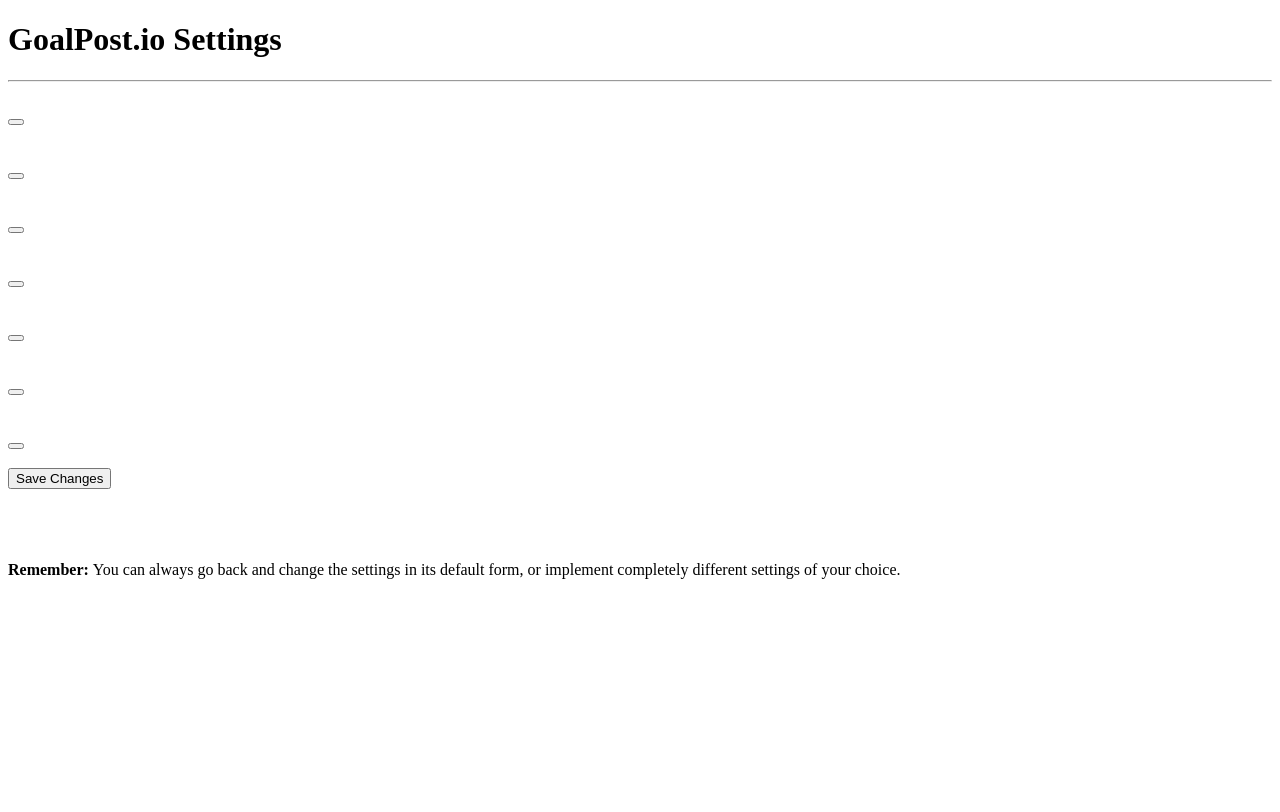
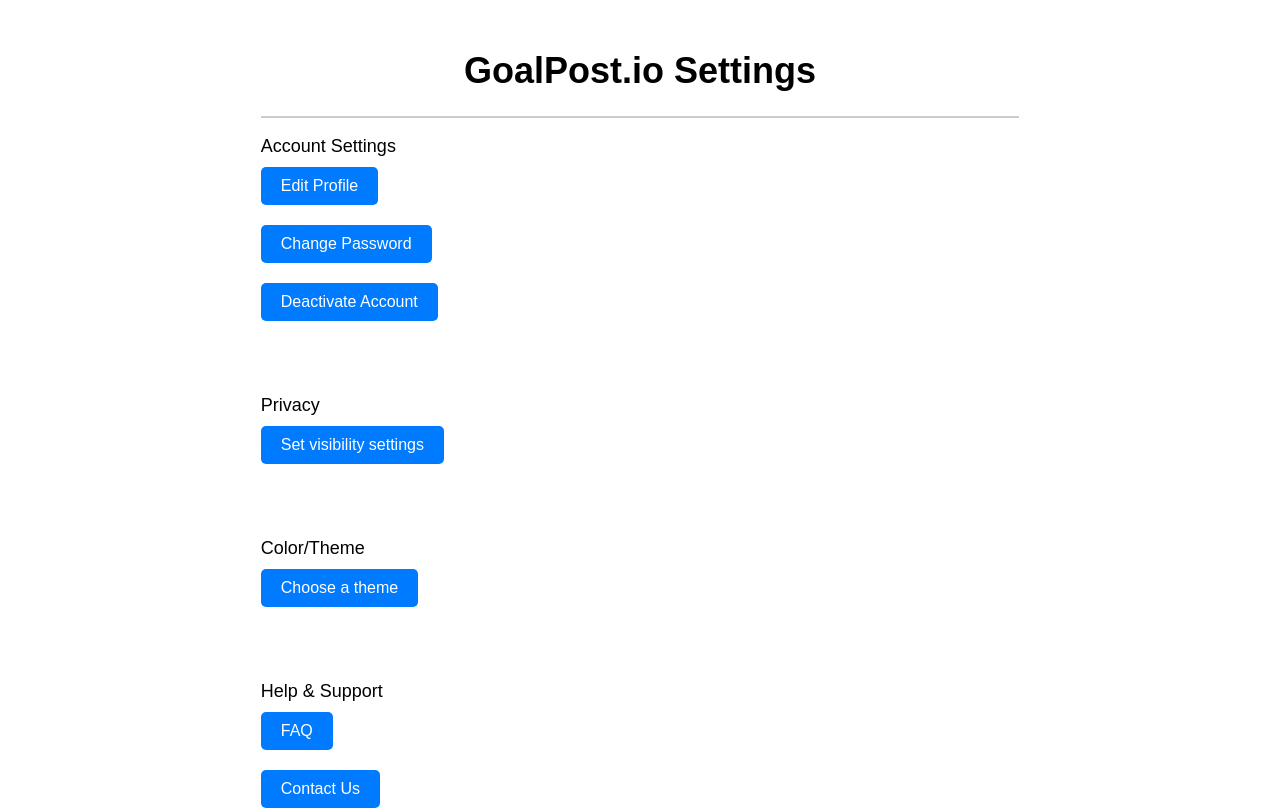
Before and after one commit to zachRadack/Goals-Website, a plain HTML site: page Webapp_root/templates/settings.html in a window 1280 px wide. Shown: the top 812 px of the page. Drawn offline with Linux system fonts and the light colour scheme.

Commit message:
Update settings.html

```diff
--- a/Webapp_root/templates/settings.html
+++ b/Webapp_root/templates/settings.html
@@ -1,44 +1,79 @@
 <!DOCTYPE html>
 <html>
     <head>
-        <meta charset = "UTF-8" />
+        <meta charset="UTF-8" />
         <title>GoalPost.io Settings</title>
+        <style>
+            body {
+                font-family: Arial, sans-serif;
+            }
+            h1 {
+                text-align: center;
+                margin-top: 50px;
+                font-size: 36px;
+            }
+            hr {
+                width: 60%;
+                margin: auto;
+                border: none;
+                border-top: 2px solid #ccc;
+            }
+            form {
+                width: 60%;
+                margin: auto;
+            }
+            label {
+                display: block;
+                font-size: 18px;
+                margin-bottom: 10px;
+            }
+            button {
+                display: block;
+                font-size: 16px;
+                padding: 10px 20px;
+                border-radius: 5px;
+                border: none;
+                background-color: #007AFF;
+                color: #fff;
+                cursor: pointer;
+                margin-bottom: 20px;
+            }
+            button:hover {
+                background-color: #0067d6;
+            }
+            footer {
+                text-align: center;
+                margin-top: 50px;
+                font-size: 14px;
+                color: #aaa;
+            }
+        </style>
     </head>
     <body>
         <h1>GoalPost.io Settings</h1>
         <hr>
         <br>
         <form>
-            <label></label>
-            <button></button>
+            <label>Account Settings</label>
+            <button>Edit Profile</button>
+            <button>Change Password</button>
+            <button>Deactivate Account</button>
             <br><br><br>
-            <label></label>
-            <button></button>
+            <label>Privacy</label>
+            <button>Set visibility settings</button>
             <br><br><br>
-            <label></label>
-            <button></button>
- <!-- Perhaps some of the buttons can be changed to levers, checkboxes, multiple-choice bullets, some other function/command. -->
+            <label>Color/Theme</label>
+            <button>Choose a theme</button>
             <br><br><br>
-            <label></label>
-            <button></button>
-            <br><br><br>
-            <label></label>
-            <button></button>
-            <br><br><br>
-            <label></label>
-            <button></button>
-            <br><br><br>
-            <label></label>
-            <button></button>
+            <label>Help & Support</label>
+            <button>FAQ</button>
+            <button>Contact Us</button>
             <br><br>
             <div>
-                <button type = "submit">Save Changes</button>
+                <button type="submit">Save Changes</button>
             </div>
             <br><br>
         </form>
- <!-- How many forms/divs would the Settings page need, and how many labels/buttons for one and/or the other?  Unless only one <form> is required, I would suggest adding at least one or two more forms to make the settings page complete.  Perhaps one can be the account settings while the other can be the color/themes, and maybe the other something else entirely. -->
-        <br><br>
-
         <footer><b>Remember: </b> You can always go back and change the settings in its default form, or implement completely different settings of your choice.</footer>
     </body>
 </html>
```
